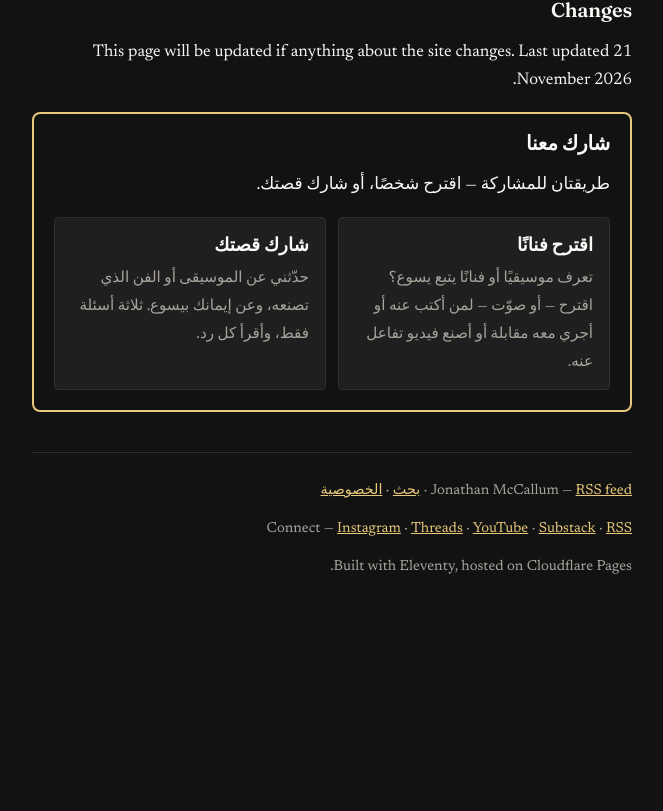
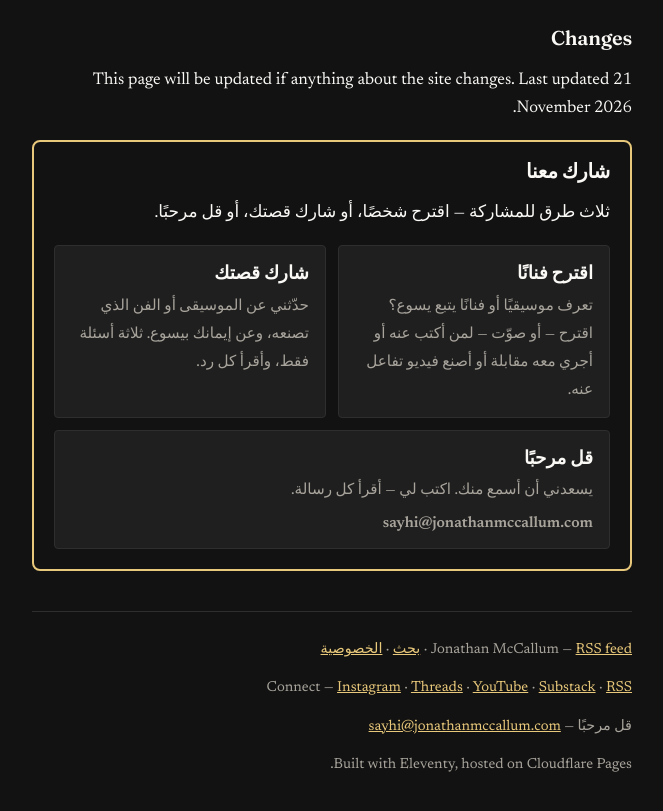
Before and after one commit to streamjonathan/jonathanmccallum-ar, an Eleventy site: page content/pages/privacy.md in a window 1280 px wide. Shown: the part 1805-2616 px from the top of the page, without its empty margins (308-971 px from the left). Before the commit the page ends 2447 px from the top, so only its background shows below. Built offline with nearby package versions, Linux system fonts and the light colour scheme; Eleventy itself is replaced by a stand-in of ours; files that its build step writes are made by us from their sources.

Commit message:
Add public contact email (sayhi) as a runtime-built mailto, hidden from scrapers [ar]

```diff
--- a/_includes/get-involved.njk
+++ b/_includes/get-involved.njk
@@ -1,6 +1,6 @@
 <section class="get-involved" aria-labelledby="get-involved-heading">
   <h2 id="get-involved-heading">شارك معنا</h2>
-  <p>طريقتان للمشاركة — اقترح شخصًا، أو شارك قصتك.</p>
+  <p>ثلاث طرق للمشاركة — اقترح شخصًا، أو شارك قصتك، أو قل مرحبًا.</p>
   <div class="get-involved__cards">
     <a class="get-involved__card" href="https://jonathanmccallum.com/suggest-an-artist/">
       <strong>اقترح فنانًا</strong>
@@ -10,5 +10,10 @@
       <strong>شارك قصتك</strong>
       <span>حدّثني عن الموسيقى أو الفن الذي تصنعه، وعن إيمانك بيسوع. ثلاثة أسئلة فقط، وأقرأ كل رد.</span>
     </a>
+    <a class="get-involved__card" href="#" data-contact-email>
+      <strong>قل مرحبًا</strong>
+      <span>يسعدني أن أسمع منك. اكتب لي — أقرأ كل رسالة.</span>
+      <span class="get-involved__email" data-contact-email-text>راسلني بالبريد</span>
+    </a>
   </div>
 </section>
--- a/_includes/layouts/base.njk
+++ b/_includes/layouts/base.njk
@@ -91,8 +91,8 @@
 </script>
 {% endif %}
 <link rel="alternate" type="application/rss+xml" title="{{ site.title }}" href="/feed/">
-<link rel="preload" href="/css/style.css?v=12" as="style">
-<link rel="stylesheet" href="/css/style.css?v=11">
+<link rel="preload" href="/css/style.css?v=13" as="style">
+<link rel="stylesheet" href="/css/style.css?v=12">
 </head>
 <body>
 <a class="skip-link" href="#main">تخطَّ إلى المحتوى</a>
@@ -106,8 +106,10 @@
 <footer class="site-footer">
     <p>{{ site.title }} — <a href="/feed/">RSS feed</a> · <a href="/search/">بحث</a> · <a href="/privacy/">الخصوصية</a></p>
   <p>Connect — <a href="https://www.instagram.com/jonamccallum">Instagram</a> · <a href="https://www.threads.com/@jonamccallum">Threads</a> · <a href="https://www.youtube.com/@Jonathanmccallum1">YouTube</a> · <a href="https://jonamccallum.substack.com">Substack</a> · <a href="/feed/">RSS</a></p>
+  <p>قل مرحبًا — <a href="#" data-contact-email data-contact-email-text>راسلني بالبريد</a></p>
   <p>Built with Eleventy, hosted on Cloudflare Pages.</p>
 </footer>
 <script src="/js/main.js?v=8" defer></script>
+<script src="/js/contact.js?v=1" defer></script>
 </body>
 </html>
--- a/content/pages/privacy.md
+++ b/content/pages/privacy.md
@@ -8,7 +8,7 @@ original_url: https://jonathanmccallum.com/privacy/
 
 This site is run by Jonathan McCallum. It is a small personal site: writing, and a chat that answers from that writing. There are no accounts, no tracking, no advertising, and nothing for sale.
 
-If you need to ask about anything on this page, the way to reach Jonathan is a message on [Instagram](https://www.instagram.com/jonamccallum) or [Threads](https://www.threads.com/@jonamccallum).
+If you need to ask about anything on this page, or about your personal data, write to Jonathan at <a href="#" data-contact-email data-contact-email-text>Email me</a>. You can also message him on [Instagram](https://www.instagram.com/jonamccallum) or [Threads](https://www.threads.com/@jonamccallum).
 
 ## The chat: "Interact with Jonathan's writing"
 
@@ -20,7 +20,7 @@ When you type a question, it is sent to Cloudflare — the company that hosts th
 
 ## Leave a note
 
-Notes are anonymous. The site asks for no name, no email, and no social media handle — please don't put personal details in a note. A note is stored on Cloudflare until Jonathan has read it, then it is deleted. If you would like a reply, message him on social media instead.
+Notes are anonymous. The site asks for no name, no email, and no social media handle — please don't put personal details in a note. A note is stored on Cloudflare until Jonathan has read it, then it is deleted. If you would like a reply, write to him at <a href="#" data-contact-email data-contact-email-text>Email me</a> or message him on social media instead.
 
 ## What is not collected
 
--- a/css/style.css
+++ b/css/style.css
@@ -277,6 +277,7 @@ button[type="submit"] {
 .get-involved__card:hover { border-color: var(--link); }
 .get-involved__card strong { display: block; font-family: "Fraunces", Georgia, "Iowan Old Style", "Times New Roman", serif; font-size: 1.15rem; margin-bottom: 0.25rem; }
 .get-involved__card span { color: var(--muted); font-size: 0.95rem; }
+.get-involved__email { display: block; margin-top: 0.35rem; font-weight: 600; color: var(--link); }
 
 .featured { margin-top: 1.5rem; }
 .featured-row { display: flex; gap: 1rem; overflow-x: auto; scroll-snap-type: x mandatory; list-style: none; padding: 0 0 0.5rem; margin: 1rem 0; }
--- /dev/null
+++ b/js/contact.js
@@ -0,0 +1,17 @@
+// Contact email, built at runtime so the address never appears in page
+// source as plain text. The local part and the domain are kept separate
+// and joined here; the page only carries data-contact-email markers.
+// Links get a mailto: address, and marked text gets the address itself.
+(function () {
+  var user = "sayhi";
+  var host = "jonathanmccallum.com";
+  var address = user + "@" + host;
+  var links = document.querySelectorAll("[data-contact-email]");
+  for (var i = 0; i < links.length; i++) {
+    links[i].setAttribute("href", "mailto:" + address);
+  }
+  var texts = document.querySelectorAll("[data-contact-email-text]");
+  for (var j = 0; j < texts.length; j++) {
+    texts[j].textContent = address;
+  }
+})();
```
